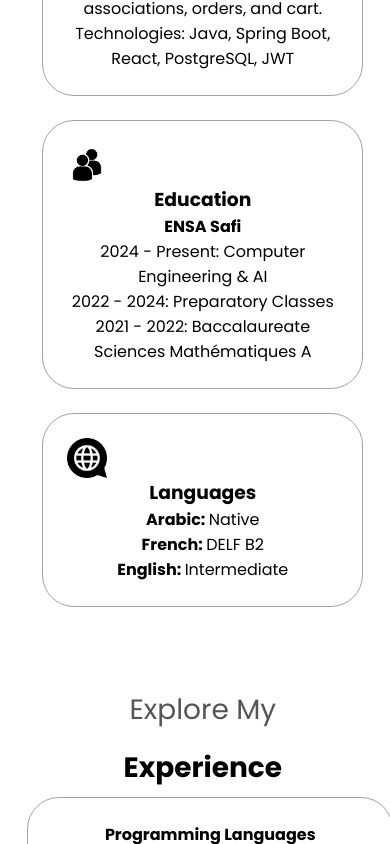
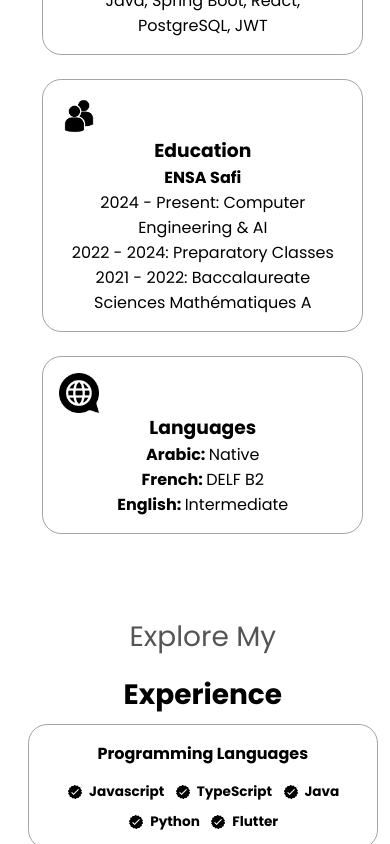
Before and after one commit to ikraammel/Portfolio, a React (Vite) app: page / in a window 390 px wide. Shown: the part 1240-2084 px from the top of the page. Built offline with nearby package versions, Linux system fonts and the light colour scheme.

Commit message:
reponsive experience blocs

```diff
--- a/src/components/About/style.css
+++ b/src/components/About/style.css
@@ -6,17 +6,17 @@
     display: flex;
     gap: 1.5rem;
     margin: 2rem 0;
-    flex-wrap: nowrap;
+    flex-wrap: wrap; /* Permet de passer à la ligne proprement sur tablette */
     width: 100%;
     justify-content: center;
-    align-items: stretch; /* Harmonise les hauteurs des wrappers */
+    align-items: stretch;
 }
 
 .about-card-wrapper {
     flex: 1;
     display: flex;
     max-width: 400px;
-    min-width: 250px;
+    min-width: 280px; /* Un peu plus large pour la lisibilité */
 }
 
 #about-details-container{
--- a/src/components/Experience/style.css
+++ b/src/components/Experience/style.css
@@ -7,21 +7,21 @@
     flex-wrap: wrap;
     gap: 2rem;
     justify-content: center;
-    align-items: stretch; /* Force la même hauteur pour tous les blocs */
+    align-items: stretch;
 }
 
 .details-container{
     padding: 1.5rem;
-    flex: 1;
+    flex: 1 1 calc(33.333% - 2rem);
     background: white;
     border-radius: 2rem;
     border: 0.1rem solid rgb(163,163,163);
     text-align: center;
-    width: 320px;
+    min-width: 250px;
+    max-width: 450px;
     transition: all 0.3s ease;
     display: flex;
     flex-direction: column;
-    height: auto;
 }
 
 .details-container:hover{
@@ -30,8 +30,45 @@
     background-color: gray;
 }
 
+.article-container {
+    display: flex;
+    flex-wrap: wrap;
+    gap: 1rem;
+    justify-content: center;
+    align-items: center;
+    flex-grow: 1;
+}
 
-/* Media queries pour mobile */
+.article-container article {
+    display: flex;
+    align-items: center;
+    gap: 0.5rem;
+    flex: 0 1 auto;
+}
+
+.article-container article .icon {
+    width: 20px;
+    height: 20px;
+    flex-shrink: 0;
+}
+
+.article-container article h3 {
+    margin: 0;
+    font-size: clamp(0.9rem, 2vw, 1rem);
+}
+
+.experience-sub-title {
+    margin: 0 0 1.5rem 0;
+    font-size: clamp(1.1rem, 3vw, 1.3rem);
+}
+
+@media (max-width: 1024px) {
+    .details-container {
+        flex: 1 1 calc(50% - 2rem);
+        max-width: 100%;
+    }
+}
+
 @media (max-width: 768px) {
     .experience-section-container {
         flex-direction: column;
@@ -40,16 +77,55 @@
     }
 
     .details-container {
-        width: 90%;
+        flex: 1 1 100%;
+        max-width: 100%;
+        min-width: unset;
+        padding: 1.2rem;
+    }
+
+    .article-container {
+        gap: 0.8rem;
+    }
+
+    .article-container article h3 {
+        font-size: 0.95rem;
+    }
+
+    .experience-sub-title {
+        margin-bottom: 1.2rem;
+        font-size: 1.1rem;
     }
 }
-.article-container article {
-  display: flex;
-  align-items: center;
-  gap: 0.5rem; /* espace entre icône et texte */
+
+@media (max-width: 480px) {
+    .experience-section-container {
+        gap: 1rem;
+    }
+
+    .details-container {
+        padding: 1rem;
+        border-radius: 1.2rem;
+    }
+
+    .article-container {
+        gap: 0.6rem;
+    }
+
+    .article-container article {
+        gap: 0.3rem;
+    }
+
+    .article-container article .icon {
+        width: 18px;
+        height: 18px;
+    }
+
+    .article-container article h3 {
+        font-size: 0.85rem;
+    }
+
+    .experience-sub-title {
+        margin-bottom: 1rem;
+        font-size: 1rem;
+    }
 }
-
-.article-container article .icon {
-  width: 20px; /* ajuste selon la taille de ton icône */
-  height: 20px;
-}
--- a/src/components/Profile/style.css
+++ b/src/components/Profile/style.css
@@ -84,4 +84,26 @@
     width: 8rem;
     border-radius: 2rem;
     cursor: pointer;
-  }
+/* Media Queries for Mobile */
+@media screen and (max-width: 1200px) {
+    #profile {
+        height: auto;
+        padding-top: 5rem;
+        flex-direction: column;
+        gap: 2rem;
+    }
+}
+
+@media screen and (max-width: 600px) {
+    .section_pic-container {
+        width: 280px;
+        height: 280px;
+        margin: 0 auto;
+    }
+    .title {
+        font-size: 2rem;
+    }
+    .section__text__p1 {
+        font-size: 1.25rem;
+    }
+}
--- a/src/components/Projects/style.css
+++ b/src/components/Projects/style.css
@@ -20,7 +20,9 @@
     border-radius: 2rem;
     border: 0.1rem solid rgb(163, 163, 163);
     padding: 1rem;
-    width: 300px; /* fixe une largeur uniforme */
+    min-width: 280px;
+    max-width: 450px;
+    flex: 1;
     box-sizing: border-box;
     text-align: center;
     display: flex;
```
